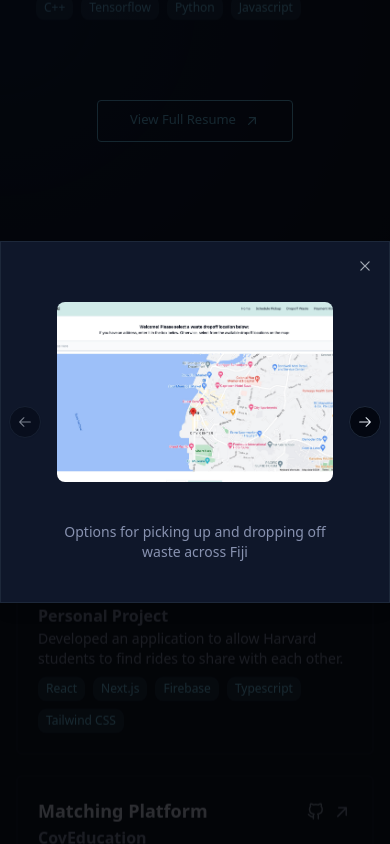
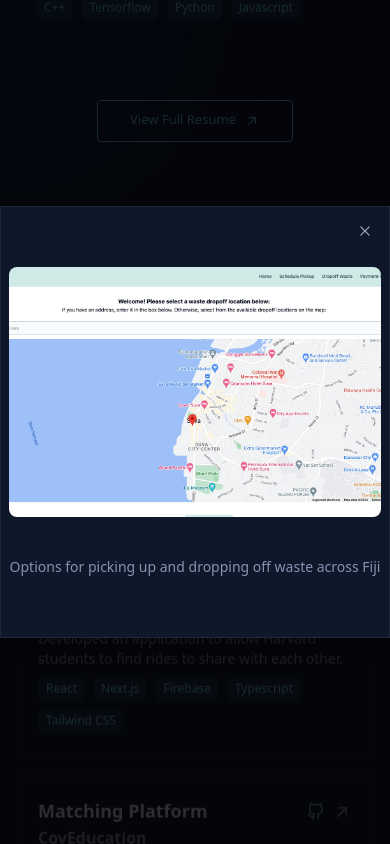
Before and after one commit to jacksonmoody/personal-website, a Next.js app: page / in a window 390 px wide. Both pictures are taken after a click on the element 195 px from the left and 2723 px from the top of the page. Shown: the part 2301-3145 px from the top of the page. Built offline with nearby package versions, Linux system fonts and the light colour scheme.

Commit message:
Mobile Improvements

```diff
--- a/src/components/ui/Dialog.tsx
+++ b/src/components/ui/Dialog.tsx
@@ -38,7 +38,7 @@
     <DialogPrimitive.Content
       ref={ref}
       className={cn(
-        "fixed left-[50%] top-[50%] z-50 grid w-full max-w-screen-lg translate-x-[-50%] translate-y-[-50%] gap-4 border bg-slate-900 py-10 px-14 shadow-lg duration-200 data-[state=open]:animate-in data-[state=closed]:animate-out data-[state=closed]:fade-out-0 data-[state=open]:fade-in-0 data-[state=closed]:zoom-out-95 data-[state=open]:zoom-in-95 data-[state=closed]:slide-out-to-left-1/2 data-[state=closed]:slide-out-to-top-[48%] data-[state=open]:slide-in-from-left-1/2 data-[state=open]:slide-in-from-top-[48%] sm:rounded-lg",
+        "fixed left-[50%] top-[50%] z-50 grid w-full max-w-screen-lg translate-x-[-50%] translate-y-[-50%] gap-4 border bg-slate-900 py-10 px-2 sm:px-14 shadow-lg duration-200 data-[state=open]:animate-in data-[state=closed]:animate-out data-[state=closed]:fade-out-0 data-[state=open]:fade-in-0 data-[state=closed]:zoom-out-95 data-[state=open]:zoom-in-95 data-[state=closed]:slide-out-to-left-1/2 data-[state=closed]:slide-out-to-top-[48%] data-[state=open]:slide-in-from-left-1/2 data-[state=open]:slide-in-from-top-[48%] sm:rounded-lg",
         className
       )}
       {...props}
--- a/src/components/ui/Project.tsx
+++ b/src/components/ui/Project.tsx
@@ -106,7 +106,7 @@
               <CarouselContent>
                 {project.images.map((image, i) => (
                   <CarouselItem key={i}>
-                    <div className="relative max-w-full h-[180px] sm:h-[500px] mt-5">
+                    <div className="relative max-w-[100%] h-[250px] sm:h-[500px] mt-5">
                       <Image
                         src={image}
                         alt={project.alts[i]}
@@ -126,7 +126,7 @@
           )}
           {project.images && project.images.length === 1 && (
             <>
-              <div className="relative w-full h-[180px] sm:h-[500px] mt-5">
+              <div className="relative max-w-[100%] h-[250px] sm:h-[500px] mt-5">
                 <Image
                   src={project.images[0]}
                   alt={project.alts[0]}
```
